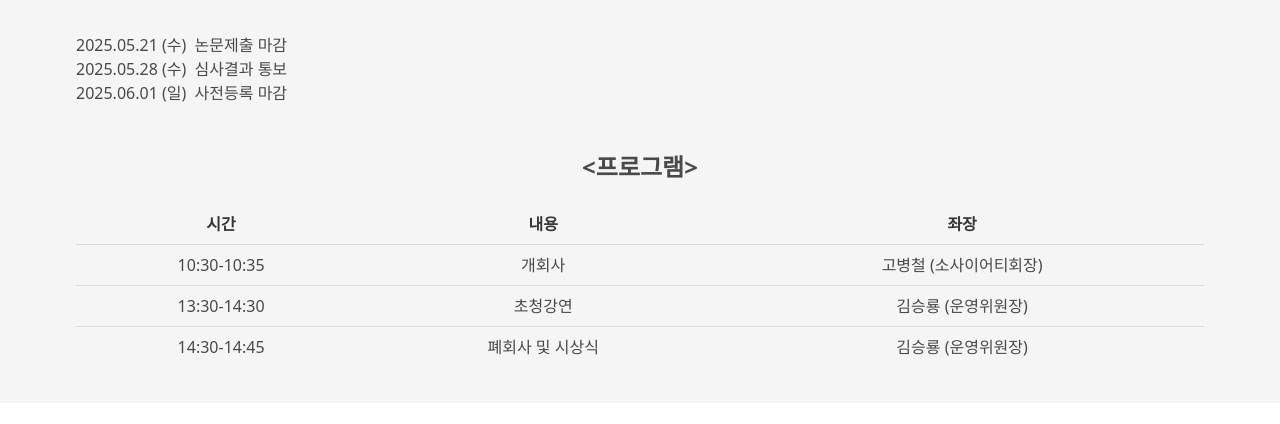
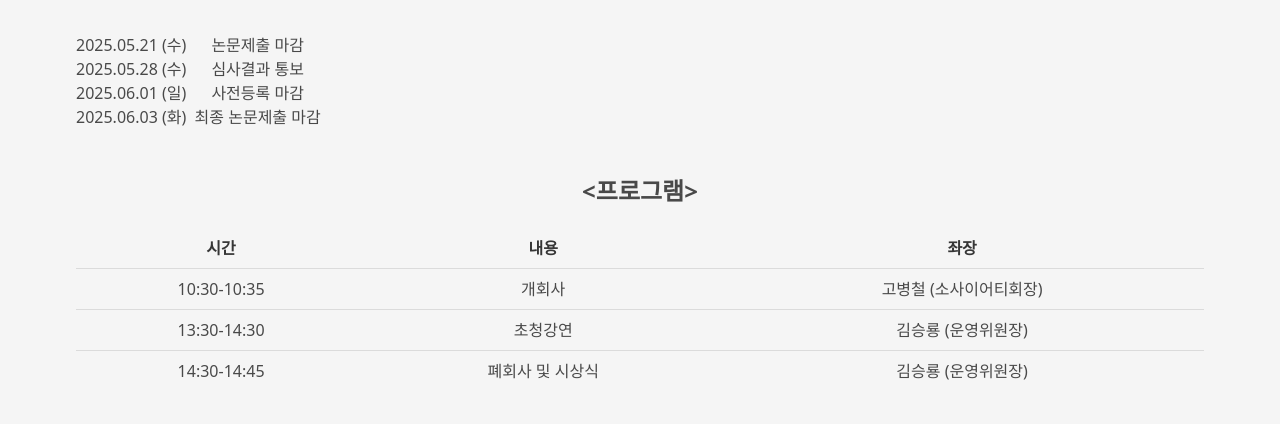
Before and after one commit to aiupc2025/aiupc2025.github.io, a plain HTML site: page index.html in a window 1280 px wide. Shown: the part 1027-1451 px from the top of the page. Drawn offline with nearby package versions, Linux system fonts and the light colour scheme; some icons are missing.

Commit message:
Update index.html
Signed-off-by: bpai2025 <baej95220@gmail.com>

```diff
--- a/index.html
+++ b/index.html
@@ -169,6 +169,10 @@
             <tr>
               <td class="alert", align="left"> 2025.06.01 (일)</td>
               <td>&nbsp;&nbsp;사전등록 마감</td>
+            </tr>
+            <tr>
+              <td class="alert", align="left"> 2025.06.03 (화)</td>
+              <td>&nbsp;&nbsp;최종 논문제출 마감</td>
             </tr>
           </table>
 
```
